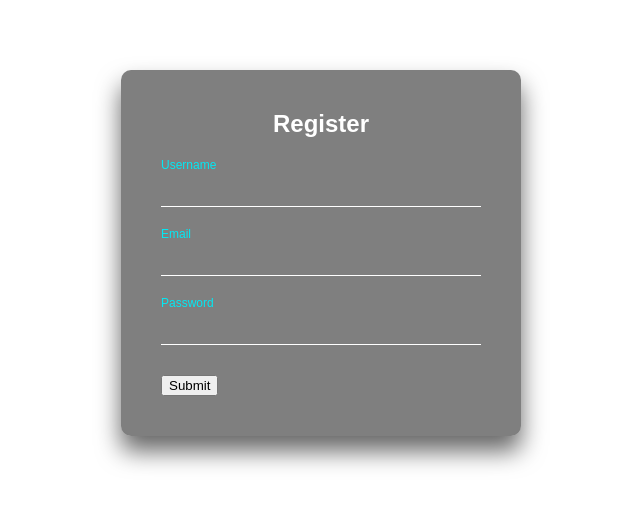
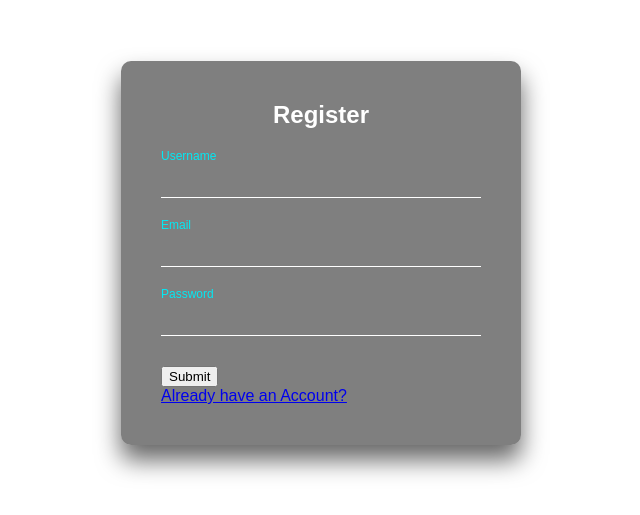
Before and after one commit to kaylinkhanal/premiumChat, a React (Create React App) app in the folder client/: page / in a window 1280 px wide. Shown: the part 147-662 px from the top of the page, without its empty margins (319-959 px from the left). Built offline with nearby package versions, Linux system fonts and the light colour scheme.

Commit message:
Redirect feature added

```diff
--- a/client/src/containers/Register.jsx
+++ b/client/src/containers/Register.jsx
@@ -1,6 +1,6 @@
 import "./register.css";
-// import './Login'
-// import { Link} from "react-router-dom";
+import './Login'
+import { Link, useNavigate }from "react-router-dom";
 import { useState } from "react";
 
 function Register() {
@@ -8,7 +8,10 @@ function Register() {
   const [email, setemail] = useState("");
   const [password, setpassword] = useState("");
 
+  const navigate = useNavigate();
   const callingFunc = (e) => {
+
+
     const requestOptions = {
       method: "POST",
       headers: { "Content-Type": "application/json" },
@@ -19,6 +22,7 @@ function Register() {
       }),
     };
     fetch("http://localhost:3001/register", requestOptions);
+    navigate('/login');
   };
 
   return (
@@ -52,8 +56,9 @@ function Register() {
         <input type="password" name="" required=""/>
         <label>Confirm Password</label>
       </div> */}
-        <button  onClick={()=>callingFunc()}>Submit</button>
-        {/* <Link to="/">Already have an Account?</Link> */}
+        <button  onClick={()=>callingFunc() } >Submit</button>
+        <br></br>
+        <Link to="/">Already have an Account?</Link>
     </div>
   );
 }
```
